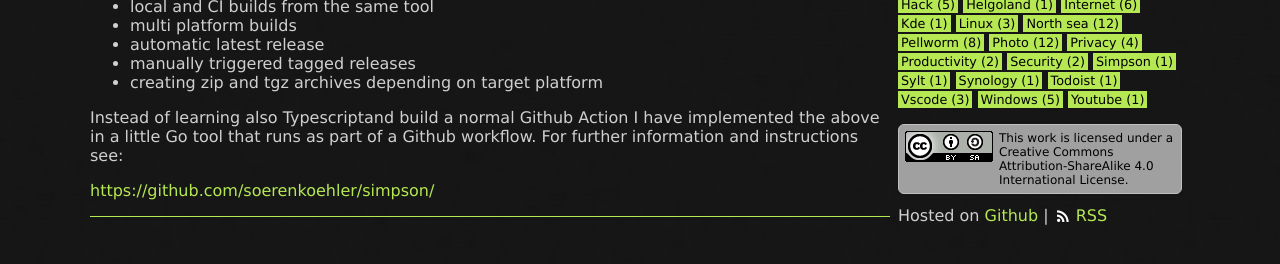
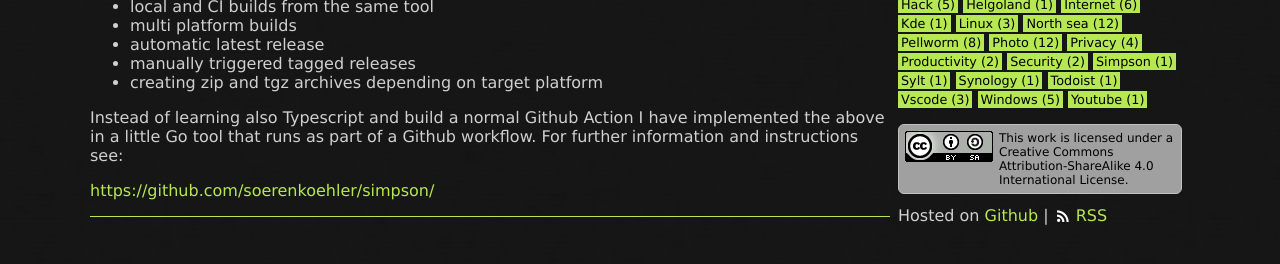
Before and after one commit to soerenkoehler/soerenkoehler.github.io, a Jekyll site: the page built from _posts/download/2021-02-03-simpson.md, in a window 1280 px wide. Shown: the part 293-557 px from the top of the page. Built offline with Jekyll 4.4.1, drawn with Linux system fonts in a browser that asks for light colours.

Commit message:
fix typo

```diff
--- a/_posts/download/2021-02-03-simpson.md
+++ b/_posts/download/2021-02-03-simpson.md
@@ -12,7 +12,7 @@ requirements when building and releasing packages on Github:
 *   manually triggered tagged releases
 *   creating zip and tgz archives depending on target platform
 
-Instead of learning also Typescriptand build a normal Github Action I have
+Instead of learning also Typescript and build a normal Github Action I have
 implemented the above in a little Go tool that runs as part of a Github
 workflow. For further information and instructions see:
 
```
